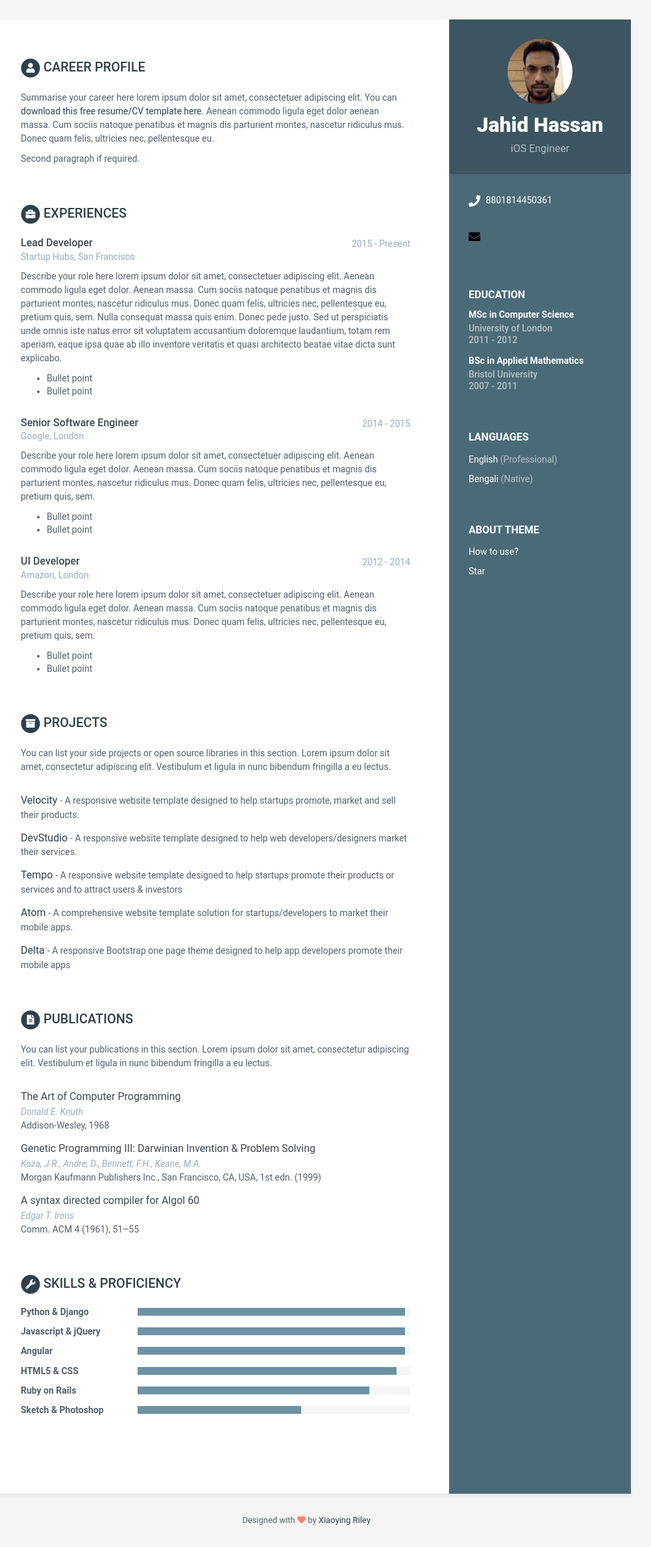
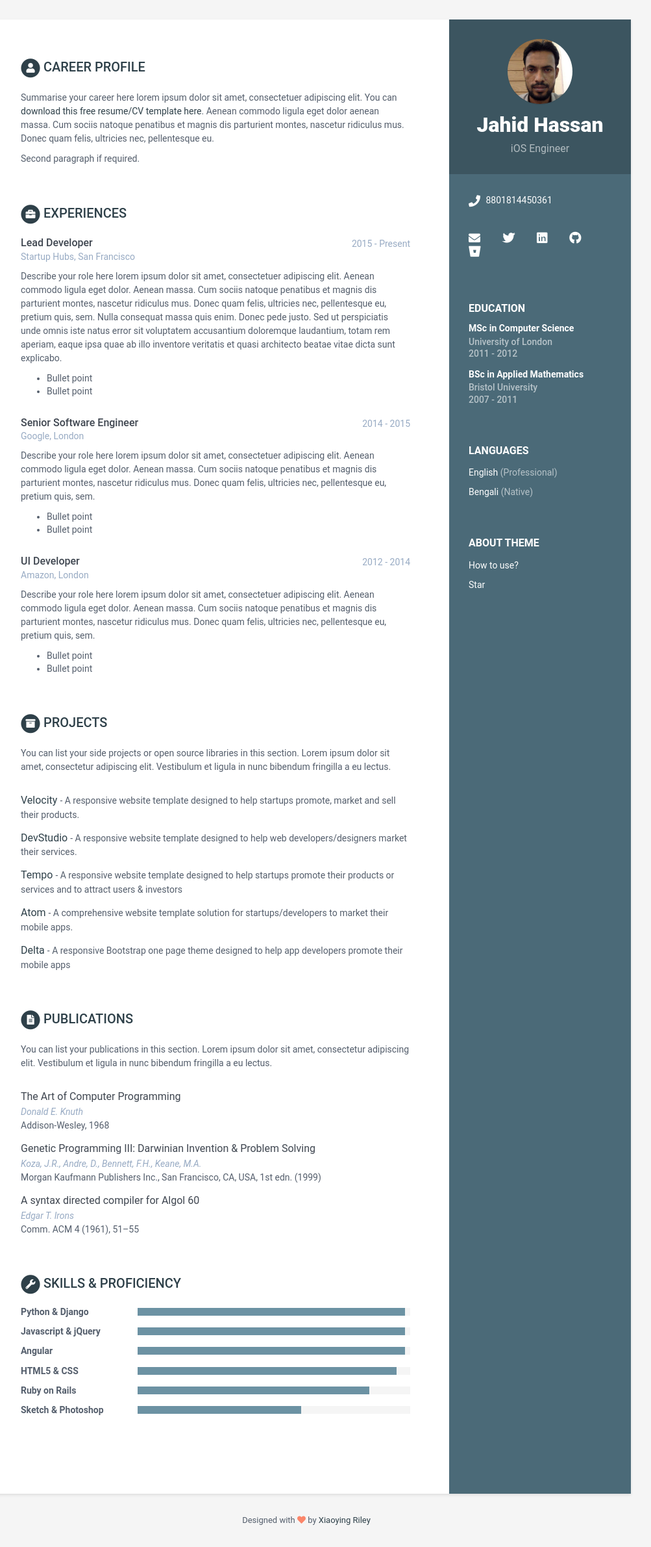
Before and after one commit to mjhassan/mjhassan.github.io, a Jekyll site: the page built from index.html, in a window 1280 px wide. Shown: the whole page at 65% size, without its empty margins (168-1171 px from the left). Built offline with Jekyll 4.4.1, drawn with Linux system fonts in a browser that asks for light colours.

Commit message:
social changed

```diff
--- a/_includes/contact.html
+++ b/_includes/contact.html
@@ -15,32 +15,32 @@
     <div class="social">
       <h4>
         {% if sidebar.email %}
-        <a href="mailto:{{ sidebar.email}}" target="_blank"><i class="fa fa-envelope"></i></a>
+        <a href="mailto:{{ sidebar.email}}" target="_blank"><i class="fas fa-envelope"></i></a>
         {% endif %}
 
         {% if sidebar.twitter %}
-        <a href="http://twitter.com/{{ sidebar.twitter }}" target="_blank"><i class="fa fa-twitter"></i></a>
+        <a href="http://twitter.com/{{ sidebar.twitter }}" target="_blank"><i class="fab fa-twitter"></i></a>
         {% endif %}
 
         {% if sidebar.linkedin %}
-        <a href="http://linkedin.com/in/{{ sidebar.linkedin }}" target="_blank"><i class="fa fa-linkedin"></i></a>
+        <a href="http://linkedin.com/in/{{ sidebar.linkedin }}" target="_blank"><i class="fab fa-linkedin"></i></a>
         {% endif %}
 
 
         {% if sidebar.github %}
-        <a href="http://github.com/{{ sidebar.github }}" target="_blank"><i class="fa fa-github"></i></a>
+        <a href="http://github.com/{{ sidebar.github }}" target="_blank"><i class="fab fa-github"></i></a>
         {% endif %}
 
         {% if sidebar.gitlab %}
-        <a href="http://gitlab.com/{{ sidebar.gitlab }}" target="_blank"><i class="fa fa-github"></i></a>
+        <a href="http://gitlab.com/{{ sidebar.gitlab }}" target="_blank"><i class="fab fa-github"></i></a>
         {% endif %}
 
         {% if sidebar.bitbucket %}
-        <a href="http://bitbucket.com/{{ sidebar.bitbucket }}" target="_blank"><i class="fa fa-bitbucket"></i></a>
+        <a href="http://bitbucket.com/{{ sidebar.bitbucket }}" target="_blank"><i class="fab fa-bitbucket"></i></a>
         {% endif %}
 
         {% if sidebar.stackoverflow %}
-        <a href="http://stackoverflow.com/{{ sidebar.stackoverflow }}"><i class="fa fa-stack-overflow"></i></a>
+        <a href="http://stackoverflow.com/{{ sidebar.stackoverflow }}"><i class="fab fa-stack-overflow"></i></a>
         {% endif %}
 
         {% if sidebar.codewars %}
--- a/_sass/_base.scss
+++ b/_sass/_base.scss
@@ -39,9 +39,9 @@ p {
     padding-top: 12px;
     word-spacing: 25px;
 }
-.social h4 > a {
-    color: #000000;
-}
+// .social h4 > a {
+//     color: #000000;
+// }
 .sidebar-wrapper {
     background: $theme-color;
     position: absolute;
```
